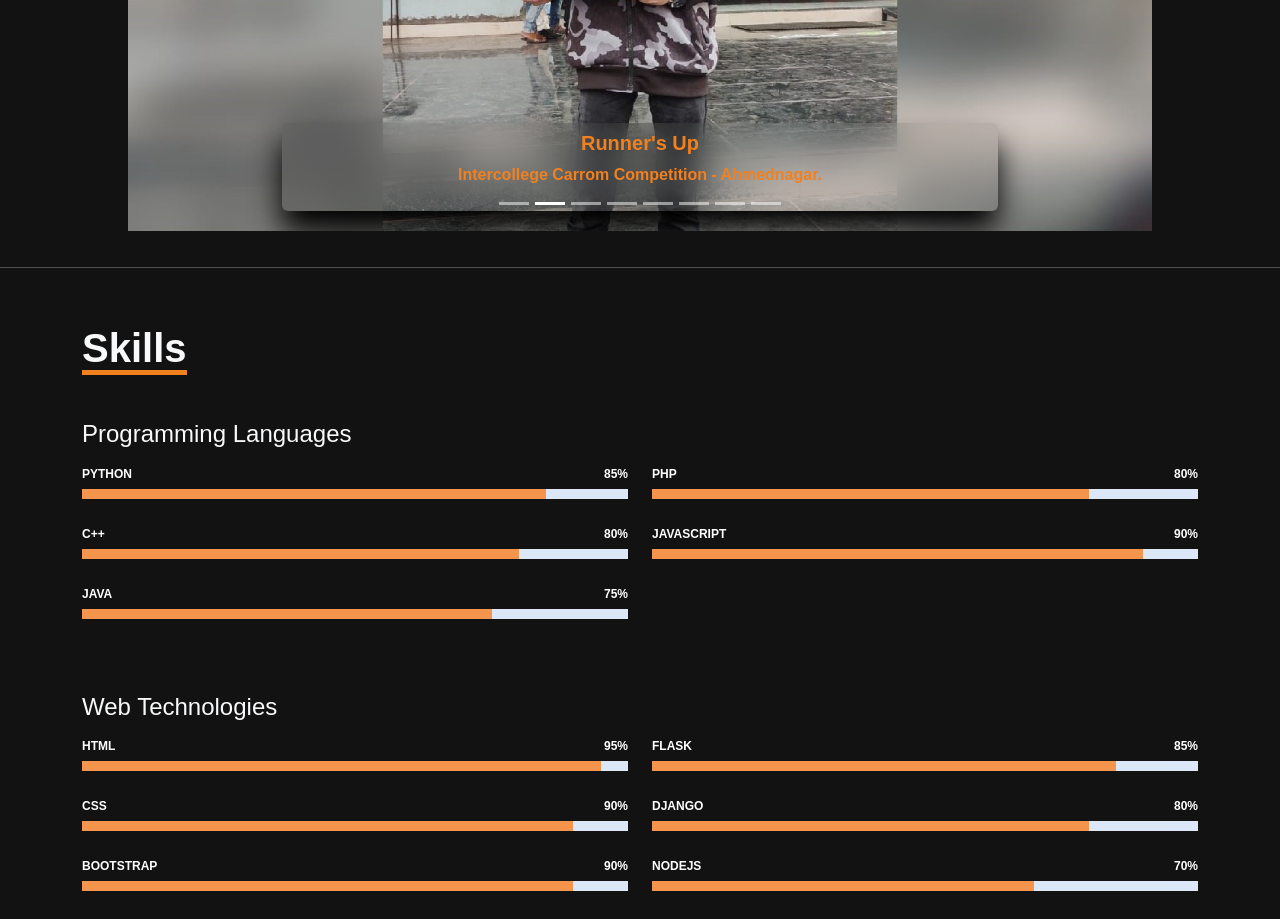
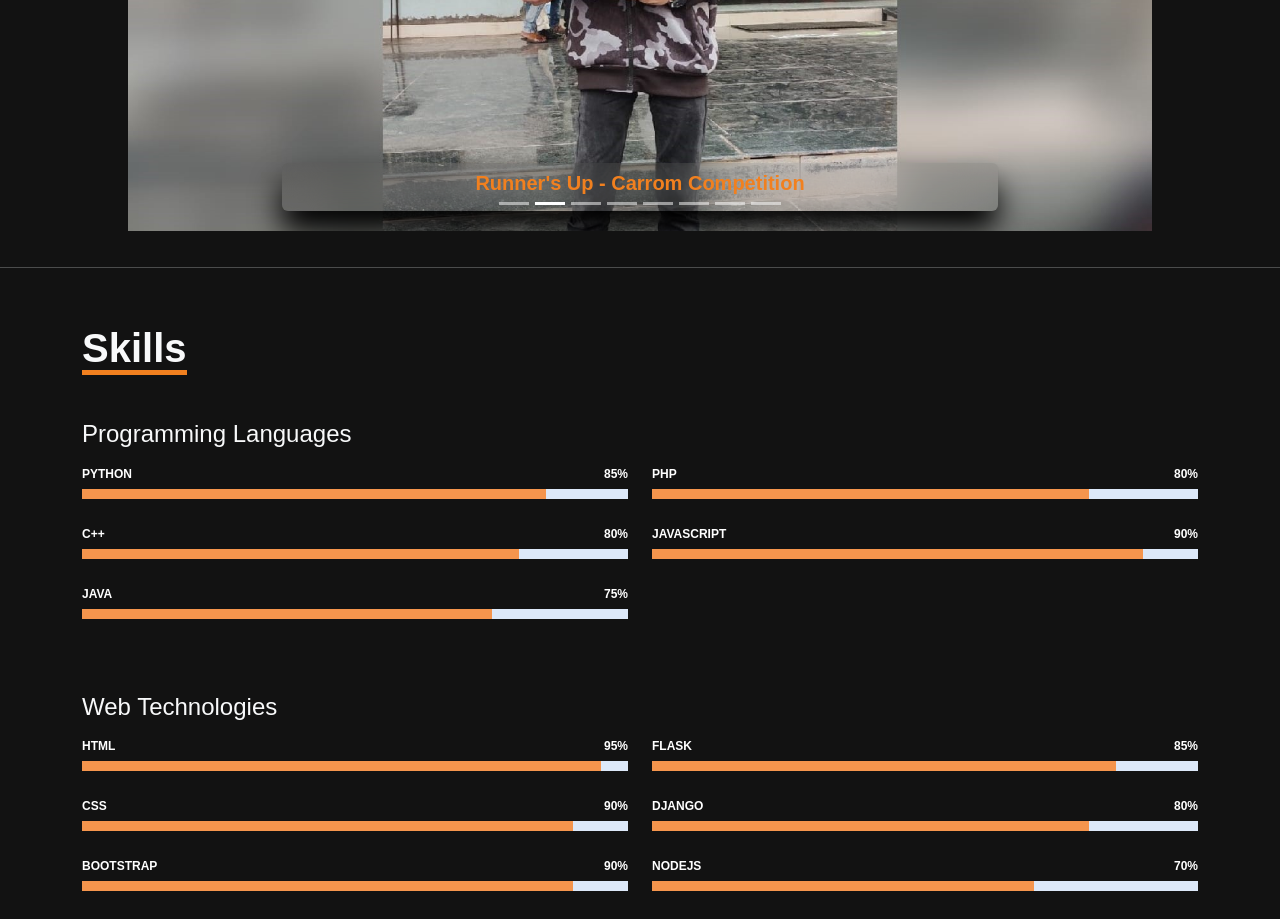
Before and after one commit to paju3125/Portfolio, a React (Create React App) app: page / in a window 1280 px wide. Shown: the part 1840-2759 px from the top of the page. Built offline with nearby package versions, Linux system fonts and the light colour scheme; some icons are missing.

Commit message:
removed journey placeholders

```diff
--- a/src/components/Carousel/Journey.js
+++ b/src/components/Carousel/Journey.js
@@ -20,7 +20,7 @@ export default function Journey() {
                             />
                             <Carousel.Caption>
                                 <h5>Carrom Competition</h5>
-                                <p>Intercollege Carrom Competition - Ahmednagar.</p>
+                                {/* <p>Intercollege Carrom Competition - Ahmednagar.</p> */}
                             </Carousel.Caption>
                         </Carousel.Item>
 
@@ -34,8 +34,8 @@ export default function Journey() {
                                 />
                             </div>
                             <Carousel.Caption>
-                                <h5>Runner's Up</h5>
-                                <p>Intercollege Carrom Competition - Ahmednagar.</p>
+                                <h5>Runner's Up - Carrom Competition</h5>
+                                {/* <p>Intercollege Carrom Competition - Ahmednagar.</p> */}
                             </Carousel.Caption>
                         </Carousel.Item>
 
@@ -64,7 +64,7 @@ export default function Journey() {
                             </div>
                             <Carousel.Caption>
                                 <h5>Project Handover</h5>
-                                <p>The project was successfully completed and delivered to the company.</p>
+                                {/* <p>The project was successfully completed and delivered to the company.</p> */}
                             </Carousel.Caption>
                         </Carousel.Item>
 
```
